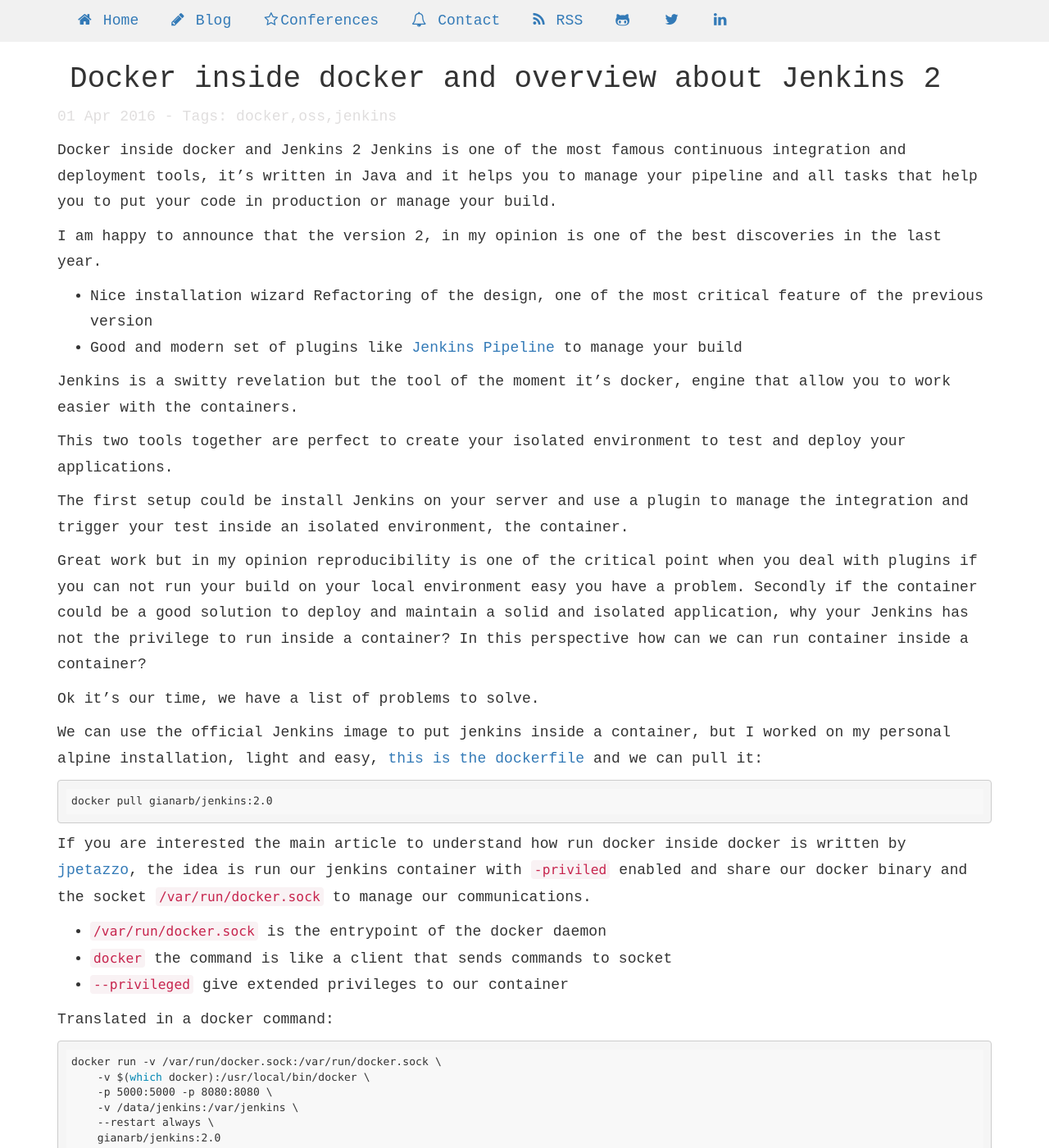
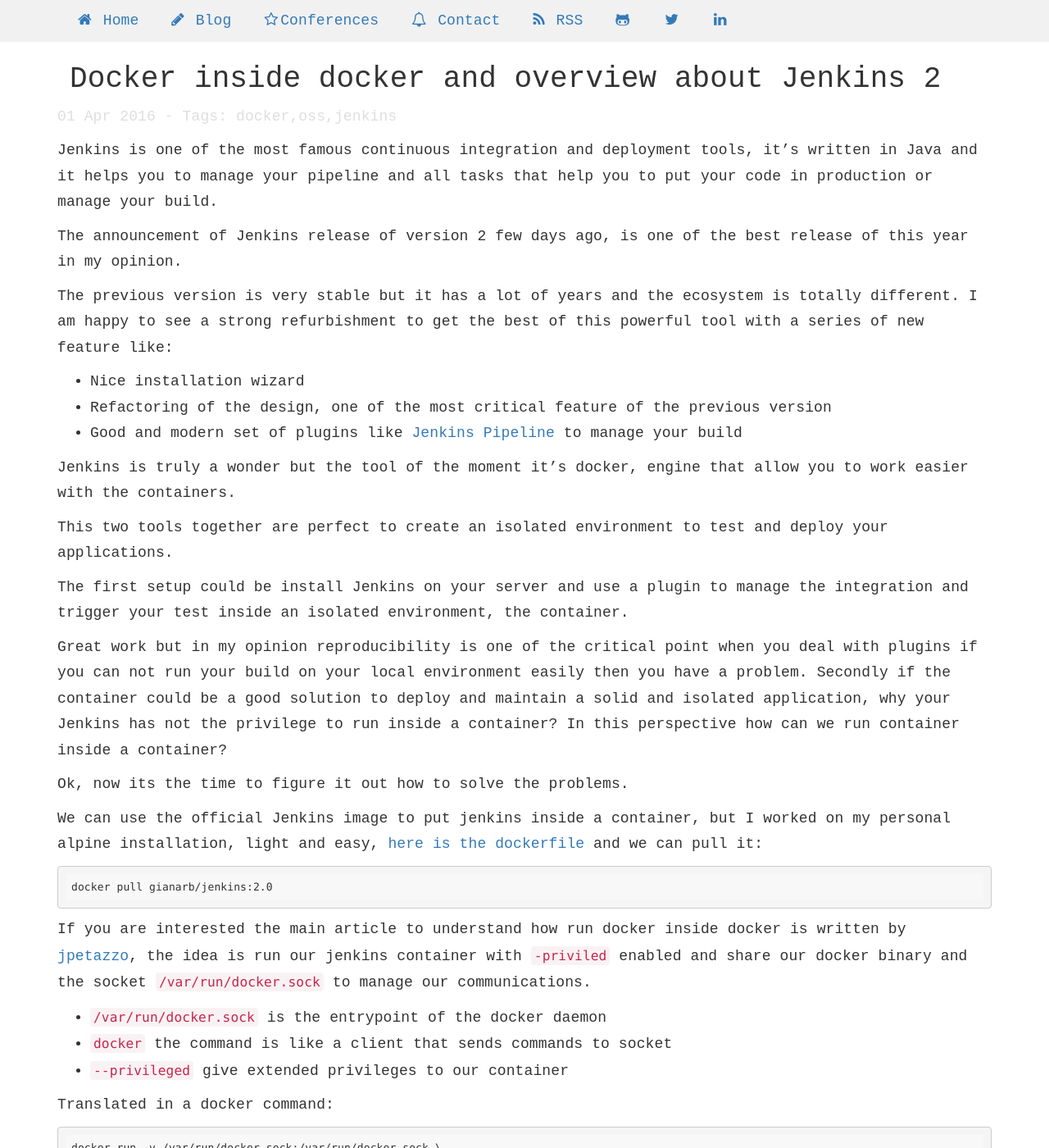
Before and after one commit to gianarb/gianarb.github.com, a Jekyll site: the page built from _posts/2016-04-10-docker-inside-docker-and-jenkins-2.markdown, in a window 1280 px wide and 1400 px high. Shown: the whole window at 82% size. Built offline with Jekyll 4.4.1, drawn with Linux system fonts in a browser that asks for light colours; nearby versions of some CDN libraries; comment, search, counter and statistics services are not loaded; some of the changed text lies outside the part shown.

Commit message:
Typo fix thanks @suresh1209

```diff
--- a/_posts/2016-04-10-docker-inside-docker-and-jenkins-2.markdown
+++ b/_posts/2016-04-10-docker-inside-docker-and-jenkins-2.markdown
@@ -12,23 +12,28 @@
 changefreq: yearly
 ---
 
-Docker inside docker and Jenkins 2 Jenkins  is one of the most famous
+Jenkins  is one of the most famous
 continuous integration and deployment tools, it’s written in Java and it helps
 you to manage your pipeline and all tasks that help you to put your code in
 production or manage your build.
 
-I am happy to announce that the version 2, in
-my opinion is one of the best discoveries in the last year.
+The announcement of Jenkins release of version 2 few days ago, is one of the
+best release of this year in my opinion.
 
-* Nice installation wizard Refactoring of the design, one of the most critical
+The previous version is very stable but it has a lot of years and the ecosystem
+is totally different. I am happy to see a strong refurbishment to get the best
+of this powerful tool with a series of new feature like:
+
+* Nice installation wizard
+* Refactoring of the design, one of the most critical
   feature of the previous version
 * Good and modern set of plugins like [Jenkins
   Pipeline](https://jenkins.io/solutions/pipeline/) to manage your build
 
-Jenkins is a switty revelation but the tool of the moment it’s docker, engine
+Jenkins is truly a wonder but the tool of the moment it’s docker, engine
 that allow you to work easier with the containers.
 
-This two tools together are perfect to create your isolated environment to test
+This two tools together are perfect to create an isolated environment to test
 and deploy your applications.
 
 The first setup could be install Jenkins on your
@@ -37,15 +42,15 @@
 
 Great work but in my opinion reproducibility is one of the critical point when
 you deal with plugins if you can not run your build on your local environment
-easy you have a problem.  Secondly if the container could be a good solution to
-deploy and maintain a solid and isolated application, why your Jenkins has not
-the privilege to run inside a container?  In this perspective how can we can
-run container inside a container?
+easily then you have a problem.  Secondly if the container could be a good
+solution to deploy and maintain a solid and isolated application, why your
+Jenkins has not the privilege to run inside a container?  In this perspective
+how can we run container inside a container?
 
-Ok it’s our time, we have a list of problems to solve.
+Ok, now its the time to figure it out how to solve the problems.
 
 We can use the official Jenkins image to put jenkins inside a container, but I
-worked on my personal alpine installation, light and easy, [this is the
+worked on my personal alpine installation, light and easy, [here is the
 dockerfile](https://github.com/gianarb/dockerfile/blob/master/jenkins/2.0/Dockerfile)
 and we can pull it:
 
```
Also changed, not shown: other parts of _posts/2016-04-10-docker-inside-docker-and-jenkins-2.markdown (+1 -1 lines).
